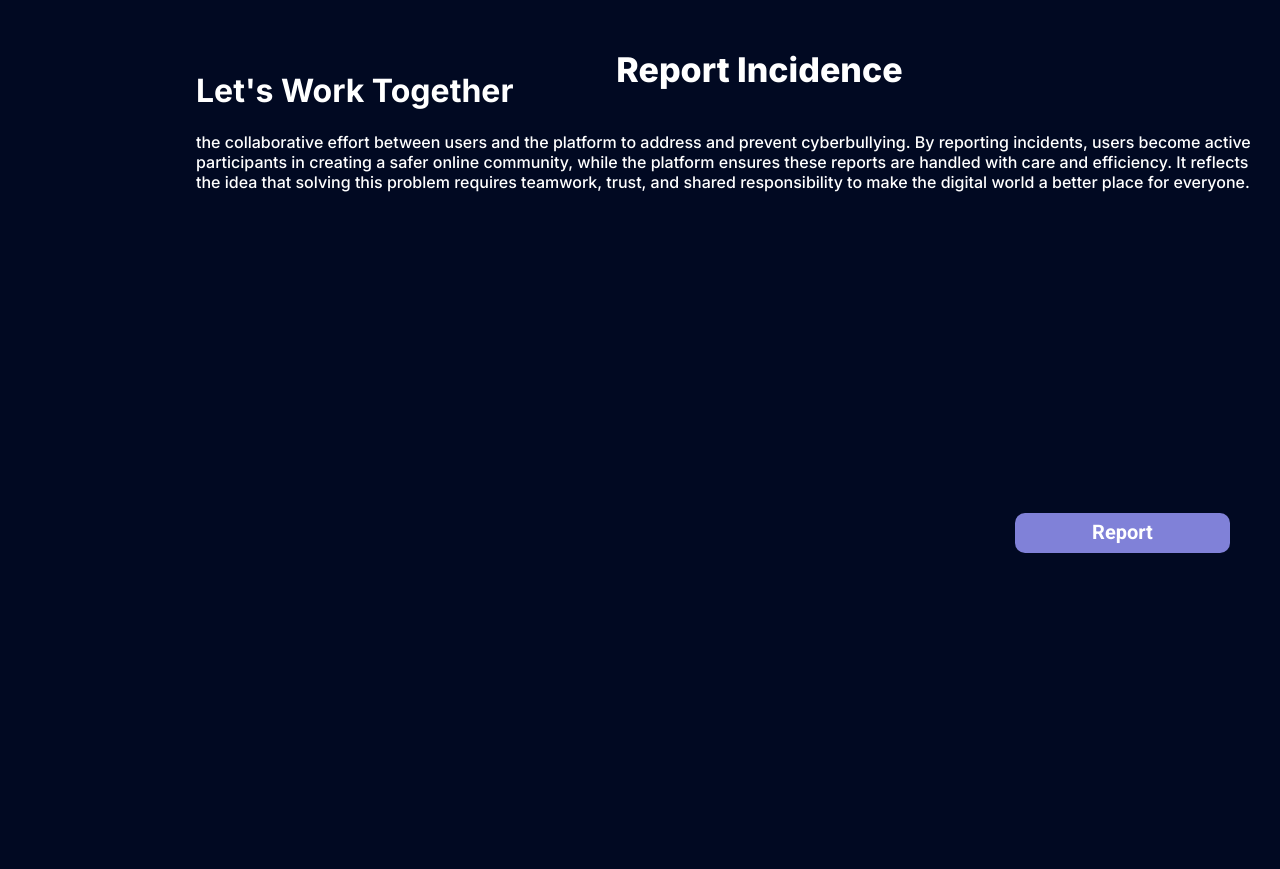
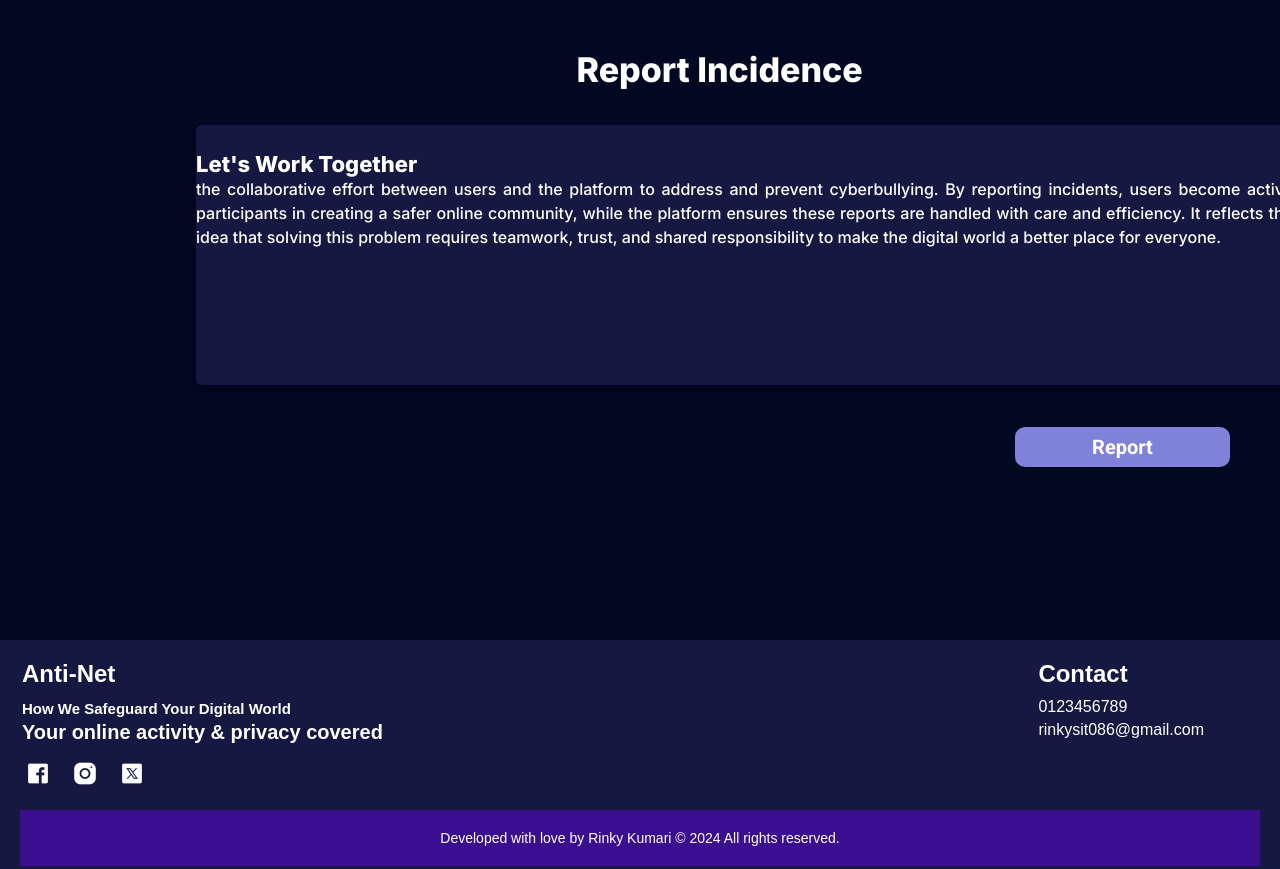
Before and after one commit to Rinky73577/Anti-Net_project, a website built with Parcel: page index.html in a window 1280 px wide. Shown: the part 2360-3229 px from the top of the page. Built offline with nearby package versions, Linux system fonts and the light colour scheme.

Commit message:
adjusting
adjusting the report and fotter section

```diff
--- a/desktop3.css
+++ b/desktop3.css
@@ -133,7 +133,7 @@
 .features6 {
   position: absolute;
   top: calc(50% - 14.5px);
-  left: 715px;
+  left: 650px;
   width: 94px;
   height: 32px;
 }
--- a/index.css
+++ b/index.css
@@ -130,7 +130,7 @@ a{
 /* -----Fotter------ */
 .fotter {
   position: relative;
-  margin-top: 50px;
+  /* margin-top: 50px; */
   /* width: 100%; */
   background-color: var(--color-darkslateblue);
   height: auto;
@@ -239,7 +239,7 @@ a{
   background: rgb(59, 14, 143);
   padding: 20px 0;
 }
-.more-about-as1 {
+/* .more-about-as1 {
   position: relative;
   line-height: 27.5px;
 }
@@ -262,14 +262,80 @@ a{
   box-sizing: border-box;
   font-size: var(--font-size-xl);
   font-family: var(--font-roboto);
+} */
+.frame {
+  position: absolute;
+  top: 15%; /* Adjust to position it below "Report Incidence" */
+  left: 0%; /* Center within the report section */
+  width: 100%; /* Set width relative to the report section */
+  padding: 20px; /* Adds space inside the frame */
+  padding-bottom: 40px; /* Add extra padding at the bottom */
+  border-radius: var(--br-7xs);
+  background-color: var(--color-darkslateblue);
+  box-shadow: 0px 4px 6px rgba(0, 0, 0, 0.2); /* Optional shadow for better aesthetics */
+  color: white;
+  min-height: 200px; /* Ensure the frame has sufficient height */
+
 }
+
+.more-about-as1 {
+  position: relative;
+  line-height: 27.5px;
+}
+
+.submit-button {
+  position: absolute;
+  height: 7.95%;
+  width: 20.26%;
+  top: 75%; /* Adjust this to move it below the <p> tag */
+  right: 2.21%;
+  bottom: auto; /* Reset bottom to avoid conflict with top */
+  left: 77.52%;
+  border-radius: var(--br-3xs);
+  background-color: var(--color-cornflowerblue);
+  overflow: hidden;
+  display: flex;
+  flex-direction: row;
+  align-items: center;
+  justify-content: center;
+  padding: var(--padding-6xs) var(--padding-5xl);
+  box-sizing: border-box;
+  font-size: var(--font-size-xl);
+  font-family: var(--font-roboto);
+}
+
+
 .report-incedent {
   position: absolute;
   top: 0%;
-  left: 39.77%;
+  /* left: 39.77%; */
+  left:36%;
   font-size: var(--font-size-15xl);
   line-height: 120%;
   font-weight: 800;
+}
+
+.report h1 {
+  position: absolute;
+  top: 10%; /* Adjust this value to control the vertical positioning */
+  left: 0; /* Align to the left */
+  width: 100%; /* Adjust the width to fit the content */
+  text-align: left; /* Align the text to the left */
+  font-size: 22px; /* Keep the desired font size */
+  font-weight: 900; /* Maintain the bold style */
+  margin: 0;
+}
+
+
+.report p {
+  position: absolute;
+  top: 20%; /* Adjust this value to control spacing below the <h1> tag */
+  left: 0;
+  width: 100%; /* Ensures it spans the container */
+  font-size: var(--font-size-base);
+  line-height: 1.5;
+  text-align: justify;
+  margin: 0;
 }
 .message-input-placeholder {
   position: absolute;
@@ -365,6 +431,7 @@ a{
   height: 503px;
   font-size: var(--font-size-base);
 }
+
 .more-features-button {
   position: absolute;
   height: 8.25%;
@@ -807,7 +874,7 @@ a{
 .logos {
   position: absolute;
   height: 5.82%;
-  top: 23.46%;
+  top: 28%;
   bottom: 70.72%;
   left: calc(50% - 532px);
   width: 1065px;
@@ -1015,7 +1082,7 @@ a{
   width: 100%;
   position: relative;
   background-color: var(--color-gray-100);
-  height: 3555px;
+  height: 3000px;
   overflow: hidden;
   text-align: left;
   font-size: var(--font-size-mini);
--- a/index.html
+++ b/index.html
@@ -22,27 +22,8 @@
   <body>
     <div class="desktop-1">
       <img class="bg-circles-icon" alt="" src="./public/bg-circles.svg" />
+
 <!-- ----Foter---- -->
-      <!-- <div class="fotter">
-        <div class="fotter-child"></div>
-        <div class="how-we-safeguard">How We Safeguard Your Digital World</div>
-        <div class="your-online-activity">
-          Your online activity & privacy covered
-        </div>
-        <a
-          class="x1"
-          href="https://x.com/rii_ri_86?t=jvdM3R-lQ9eejV6EtMwUwQ&s=08 "
-        >
-        </a>
-        <a class="instagram1" href="https://www.instagram.com/"> </a>
-        <a class="facebook1" href="https://www.facebook.com/"> </a>
-        <div class="anti-net1">Anti-Net</div>
-        <img class="fotter-icon" alt="" src="./public/fotter@2x.png" />
-      </div>
-
-      <div class="rinkysitgmailcom">rinkysit@gmail.com</div>
-        <div class="div">0123456789</div>
-        <div class="contact">Contact</div> -->
         <div class="fotter">
           <div class="fotter-child"></div>
           <div class="anti-net1">Anti-Net</div>
@@ -64,7 +45,7 @@
               <span>rinkysit086@gmail.com</span>
             </div>
           </div>
-          <div class="footer-bottom">Developed with love by Rinky Kumari © 2024 @ copyright</div>
+          <div class="footer-bottom">Developed with love by Rinky Kumari © 2024 All rights reserved.</div>
         </div>
 
       <!-- ----Report---- -->
@@ -74,18 +55,11 @@
         </div>
         <div class="report-incedent">Report Incidence</div>
         <div>
+          <div class="frame">
           <h1>Let's Work Together </h1>
           <p>the collaborative effort between users and the platform to address and prevent cyberbullying. By reporting incidents, users become active participants in creating a safer online community, while the platform ensures these reports are handled with care and efficiency. It reflects the idea that solving this problem requires teamwork, trust, and shared responsibility to make the digital world a better place for everyone.</p>
         </div>
-        <!-- <div class="message-input-placeholder"></div>
-        <div class="message-input-background"></div>
-        <div class="social-media-icon-placeholder"></div>
-        <div class="enter-your-name">Enter Your Name</div>
-        <div class="enter-your-email">Enter Your Email</div>
-        <div class="enter-your-message">Enter Your Message</div> -->
-
-        <!-- <img class="phone-icon" alt="" src="./public/phone@2x.png" />
-        <img class="email-icon" alt="" src="./public/email@2x.png" /> -->
+      </div>
       </div>
 
 <!-- ----Features---- -->
@@ -143,6 +117,8 @@
         </div>
         <div class="ip-blocking">IP Blocking</div>
       </div>
+
+
 <!-- ----About---- -->
       <div class="about" id="about">
         <div class="our-vision">OUR VISION</div>
@@ -169,6 +145,8 @@
           src="./public/social-media-platforms-and-network-of-users@2x.png"
         />
       </div>
+
+
 <!-- ----We're Working With---- -->
       <div class="logos" data-scroll-to="logosContainer">
         <div class="were-working-with">We’re Working With</div>
@@ -190,6 +168,8 @@
 
         <a class="whatsapp" href="tel:8340471746"> </a>
       </div>
+
+
 <!-- ----Home---- -->
       <div class="home2" id="Home">
         <b class="creating-a-safer">Creating a Safer Digital Space.</b>
@@ -207,24 +187,6 @@
           src="./public/social-media-feed-on-smartphone-and-network-of-users@2x.png"
         />
       </div>
-    <!-- <section class="home">
-      <div class="home3">
-        <b class="creating-a-safer">Creating a Safer Digital Space.</b>
-        <div class="empowering-voices-silencing">
-          Empowering voices, silencing hate – your digital shield against
-          cyberbullying
-        </div>
-        <button class="view-btn-b-g-parent" id="groupButton1">
-          <div class="view-btn-b-g"></div>
-          <b class="view-connections1">View Connections</b>
-        </button>
-        <img
-          class="social-media-feed-on-smartphon"
-          alt=""
-          src="./public/social-media-feed-on-smartphone-and-network-of-users@2x.png"
-        />
-      </div>
-    </section> -->
 
 <!-- ----NavBar---- -->
       <nav class="navbar">
```
